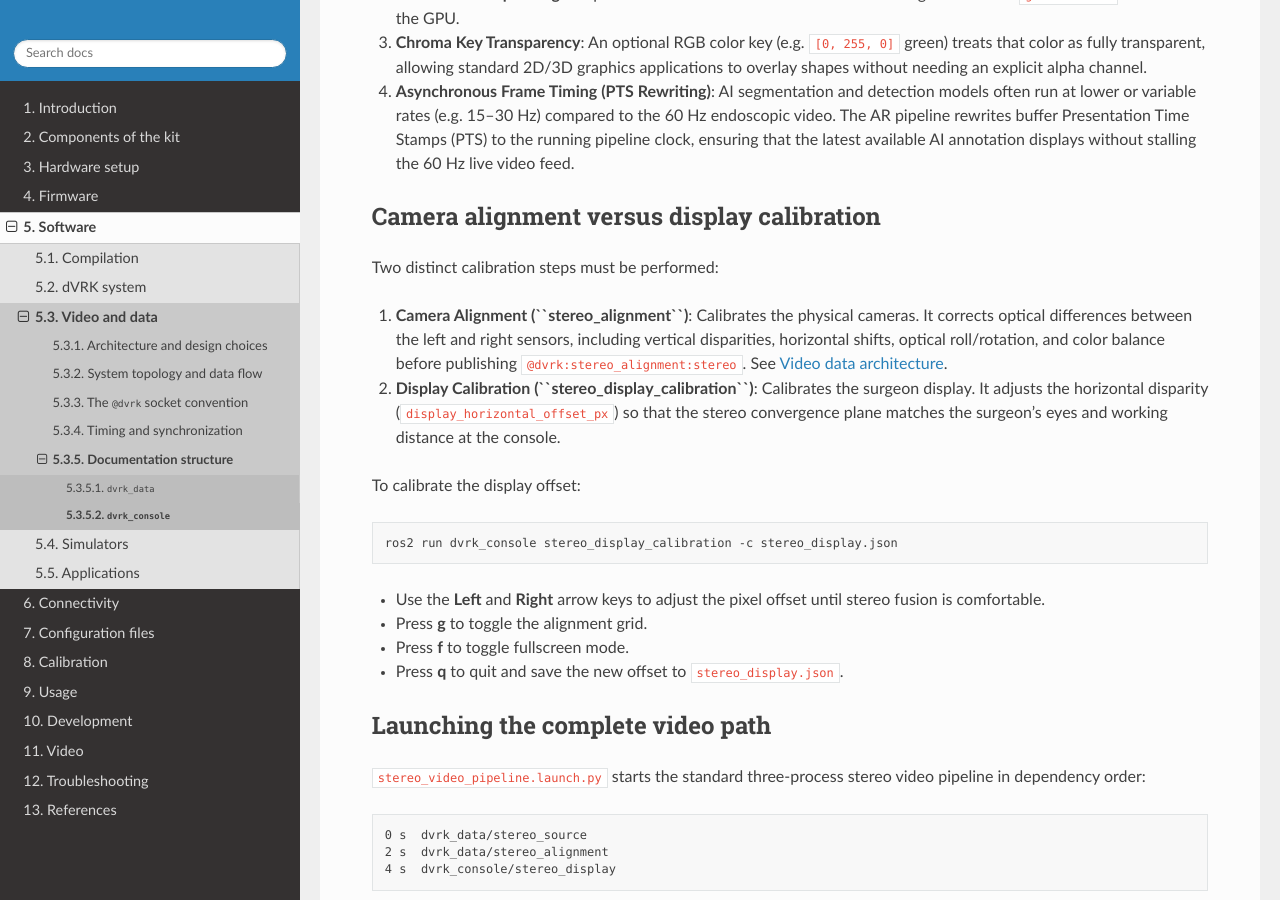
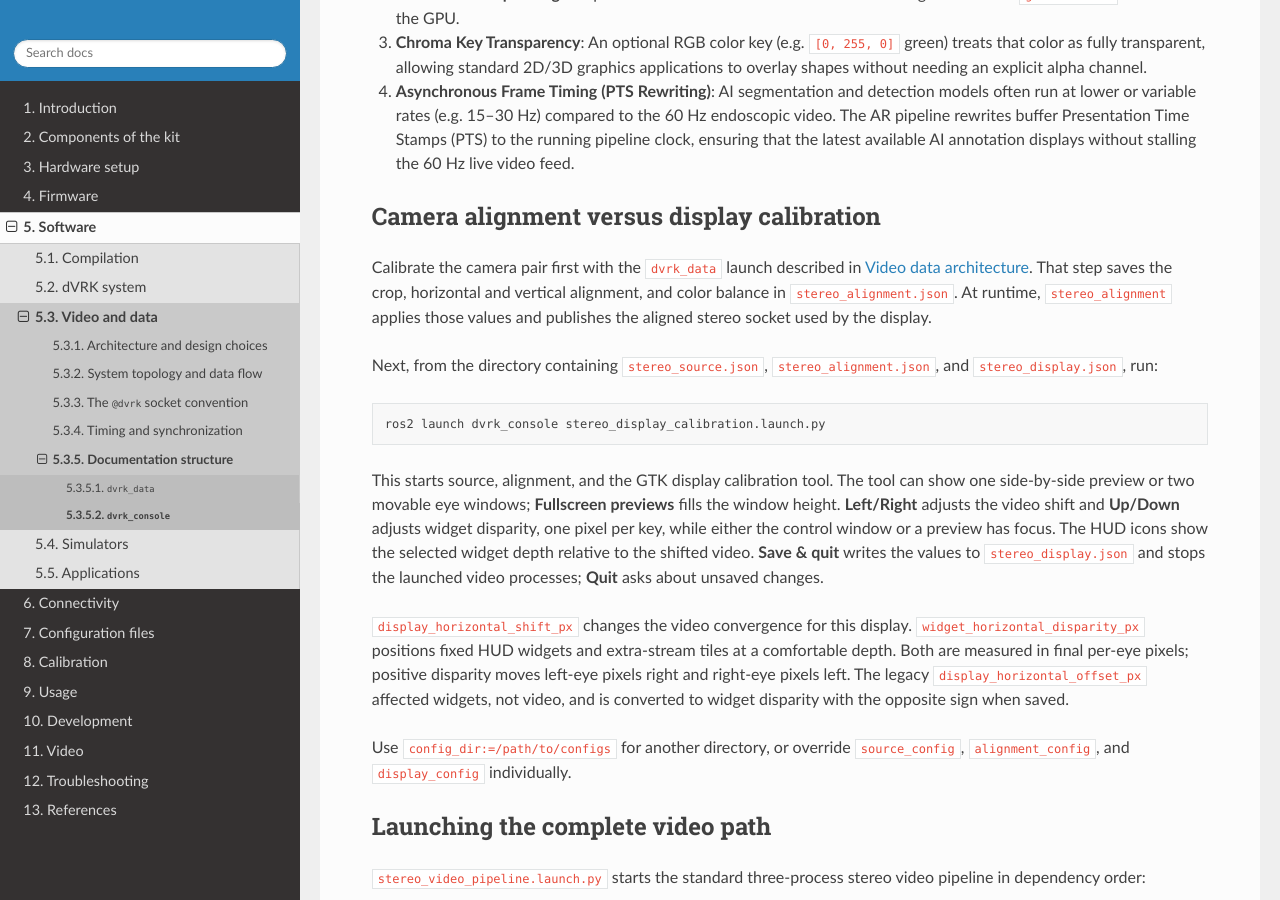
Before and after one commit to jhu-dvrk/dvrk-readthedocs, a Sphinx documentation site: the page built from docs/pages/software/video-and-data/dvrk_console/stereo-display.rst, in a window 1280 px wide and 900 px high, scrolled down 3448 px. Built offline with Sphinx 7.4.7 and the Read the Docs theme 3.1.0, drawn with Linux system fonts in a browser that asks for light colours; the version number could not be read and is left out.

Commit message:
Update stereo calibration tools and documentation for improved clarity and functionality

```diff
--- a/docs/pages/software/video-and-data/dvrk_console/stereo-display.rst
+++ b/docs/pages/software/video-and-data/dvrk_console/stereo-display.rst
@@ -167,29 +167,37 @@ surgical planning systems to draw graphics directly on top of the live endoscope
 Camera alignment versus display calibration
 *******************************************
 
-Two distinct calibration steps must be performed:
+Calibrate the camera pair first with the ``dvrk_data`` launch described in
+:ref:`dvrk-video-data`. That step saves the crop, horizontal and vertical
+alignment, and color balance in ``stereo_alignment.json``. At runtime,
+``stereo_alignment`` applies those values and publishes the aligned stereo
+socket used by the display.
 
-1. **Camera Alignment (``stereo_alignment``)**:
-   Calibrates the physical cameras. It corrects optical differences between the
-   left and right sensors, including vertical disparities, horizontal shifts,
-   optical roll/rotation, and color balance before publishing
-   ``@dvrk:stereo_alignment:stereo``. See :ref:`dvrk-video-data`.
-2. **Display Calibration (``stereo_display_calibration``)**:
-   Calibrates the surgeon display. It adjusts the horizontal disparity
-   (``display_horizontal_offset_px``) so that the stereo convergence plane
-   matches the surgeon's eyes and working distance at the console.
-
-To calibrate the display offset:
+Next, from the directory containing ``stereo_source.json``,
+``stereo_alignment.json``, and ``stereo_display.json``, run:
 
 .. code-block:: bash
 
-   ros2 run dvrk_console stereo_display_calibration -c stereo_display.json
+   ros2 launch dvrk_console stereo_display_calibration.launch.py
 
-* Use the **Left** and **Right** arrow keys to adjust the pixel offset until stereo
-  fusion is comfortable.
-* Press **g** to toggle the alignment grid.
-* Press **f** to toggle fullscreen mode.
-* Press **q** to quit and save the new offset to ``stereo_display.json``.
+This starts source, alignment, and the GTK display calibration tool. The tool
+can show one side-by-side preview or two movable eye windows; **Fullscreen
+previews** fills the window height. **Left/Right** adjusts the video shift and
+**Up/Down** adjusts widget disparity, one pixel per key, while either the
+control window or a preview has focus. The HUD icons show the selected widget
+depth relative to the shifted video. **Save & quit** writes the values to
+``stereo_display.json`` and stops the launched video processes; **Quit** asks
+about unsaved changes.
+
+``display_horizontal_shift_px`` changes the video convergence for this display.
+``widget_horizontal_disparity_px`` positions fixed HUD widgets and extra-stream
+tiles at a comfortable depth. Both are measured in final per-eye pixels;
+positive disparity moves left-eye pixels right and right-eye pixels left. The
+legacy ``display_horizontal_offset_px`` affected widgets, not video, and is
+converted to widget disparity with the opposite sign when saved.
+
+Use ``config_dir:=/path/to/configs`` for another directory, or override
+``source_config``, ``alignment_config``, and ``display_config`` individually.
 
 Launching the complete video path
 *********************************
--- a/docs/pages/usage/other.rst
+++ b/docs/pages/usage/other.rst
@@ -286,7 +286,7 @@ Configuration files
    * - ``stereo_alignment.json``
      - Eye alignment, crop, color settings, and aligned stereo socket.
    * - ``stereo_display.json``
-     - Console overlay, headless output, and display offset.
+     - Console overlay, headless output, video shift, and widget disparity.
    * - ``sawOpenXR-dvrk-socket.json``
      - Receives the composited stereo socket for the headset.
 
--- a/docs/pages/usage/simulation/mtms-newton.rst
+++ b/docs/pages/usage/simulation/mtms-newton.rst
@@ -91,7 +91,7 @@ contains the profile files selected by the launch:
    * - ``ECM_PSM1_PSM2_PSM3.yaml``
      - Includes ``../simulator_cart.yaml`` and configures the stereo camera and video socket.
    * - ``stereo_display_simulator.json``
-     - Reads rendered video; selects separate HRSV windows and the display offset.
+     - Reads rendered video; selects separate HRSV windows and the widget disparity.
 
 The supplied camera profile renders 800 by 600 pixels per eye at 15 Hz.
 ``eye_size: auto`` in the display JSON follows the stream dimensions. Edit
```
Also changed, not shown: docs/pages/software/applications/video-and-data.rst (+6 -5 lines), docs/pages/software/video-and-data/dvrk_console/stereo-display-configuration.rst (+13 -2 lines), docs/pages/software/video-and-data/dvrk_data/video-data.rst (+22 -19 lines).
